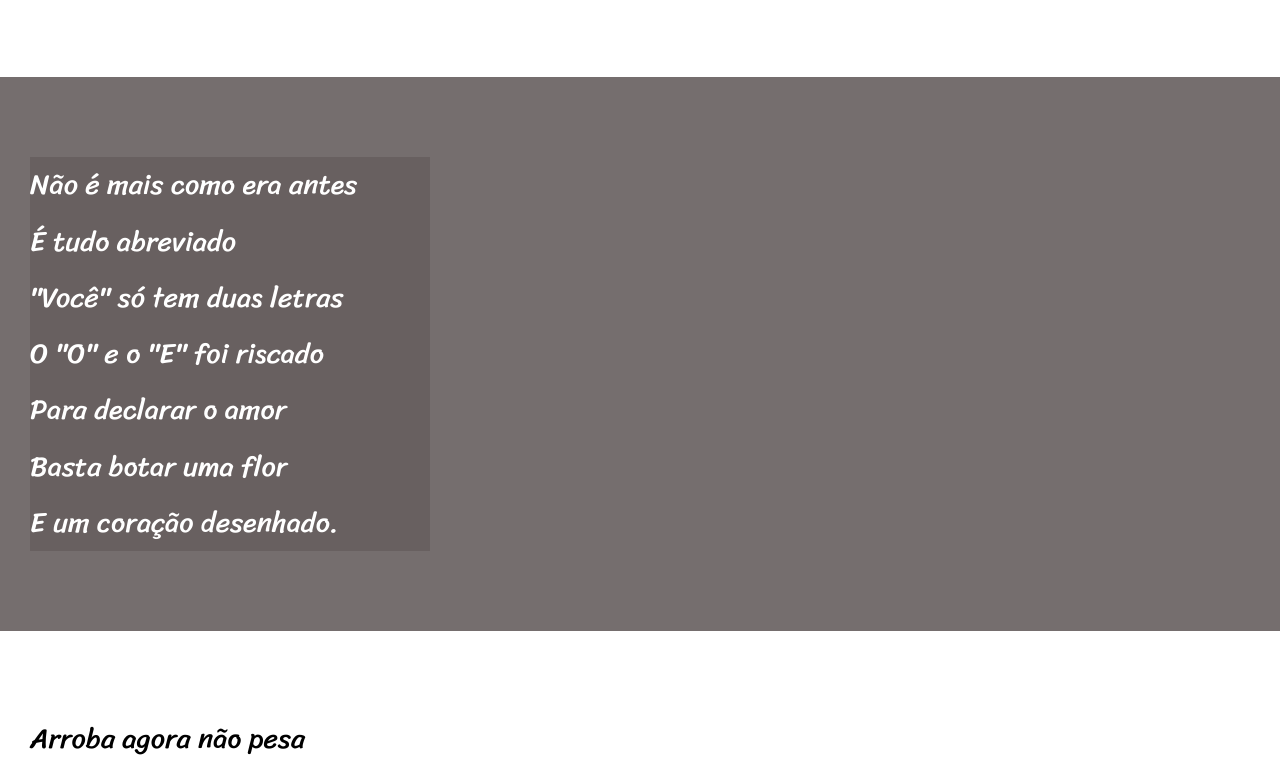
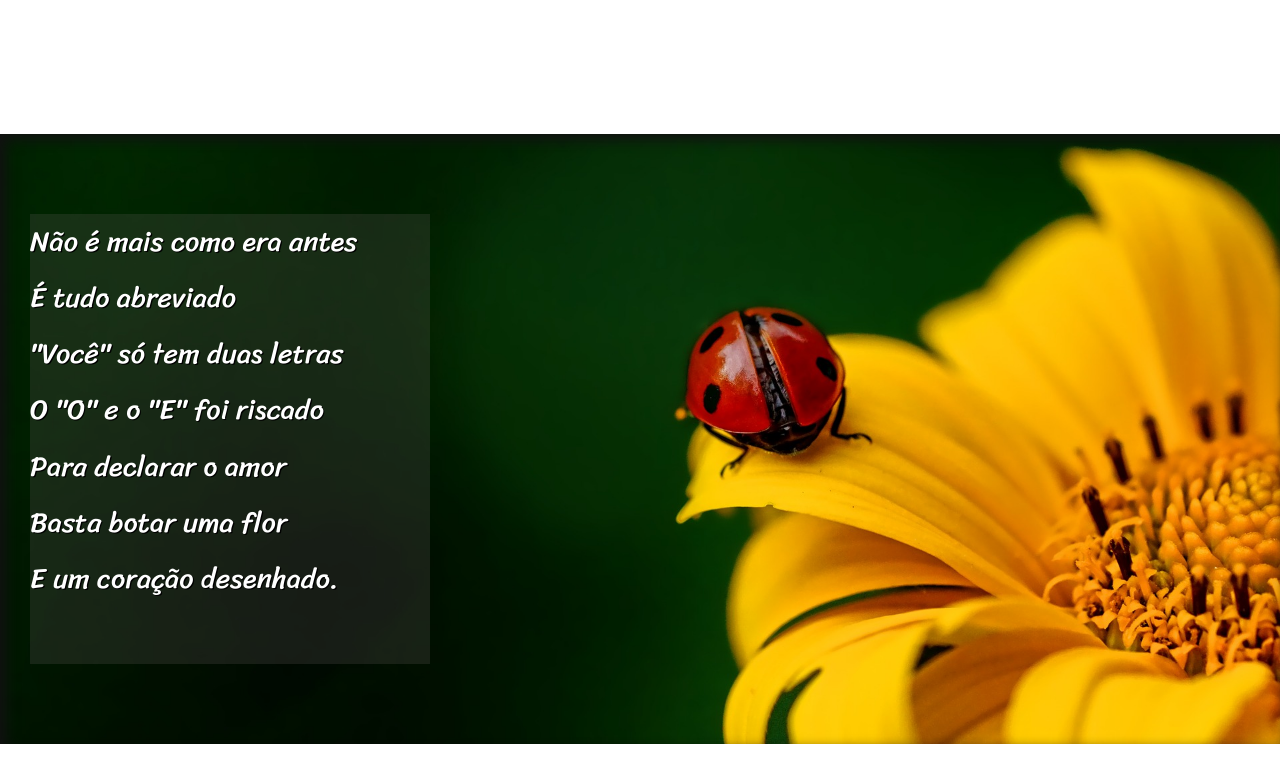
Before and after one commit to Oliveirraz/html-css, a plain HTML site: page desafios/desafio12/index.html in a window 1280 px wide. Shown: the part 684-1441 px from the top of the page. Drawn offline with Linux system fonts and the light colour scheme; a web font is replaced by a local one.

Commit message:
utilizando o efeito parallax

```diff
--- a/desafios/desafio12/estilo/sttyle.css
+++ b/desafios/desafio12/estilo/sttyle.css
@@ -49,6 +49,10 @@ section{
     padding-left: 30px;
     font-family: var(--font3);
     font-size: 2.2vw;
+
+}
+section > p{
+    padding-bottom: 2em;
 }
 section.normal{
     background-color: white;
@@ -58,11 +62,23 @@ section.normal{
 section.imagem{
     background-color: rgb(117, 110, 110);
     color: white;
+    text-shadow: 1.2px 1.2px 0px black;
+    box-shadow: inset 6px 6px 13px rgb(17, 17, 17);
+    background-size: cover;
+    background-attachment: fixed;
 }
 section.imagem > p{
     width: 400px;
-    background-color: rgb(104, 96, 96);
+    background-color: rgba(104, 96, 96, 0.219);
 }
+section#img01{
+background-image: url('../imagens/background001.jpg');
+background-position: right center;
+}
+section#img02{
+background-image: url('../imagens/background002.jpg');
+}
+
 footer{
     background-color: black;
     color: white;
--- a/desafios/desafio12/index.html
+++ b/desafios/desafio12/index.html
@@ -27,7 +27,7 @@
     </section>
 
 
-    <section class="imagem">
+    <section class="imagem" id="img01">
         <p>
             Não é mais como era antes<br>
             É tudo abreviado<br>
@@ -63,7 +63,7 @@
     </section>
 
 
-    <section class="imagem">
+    <section class="imagem" id="img02">
         <p>
             Tenho saudade das cartas<br>
             Escritas com a própria mão<br>
```
